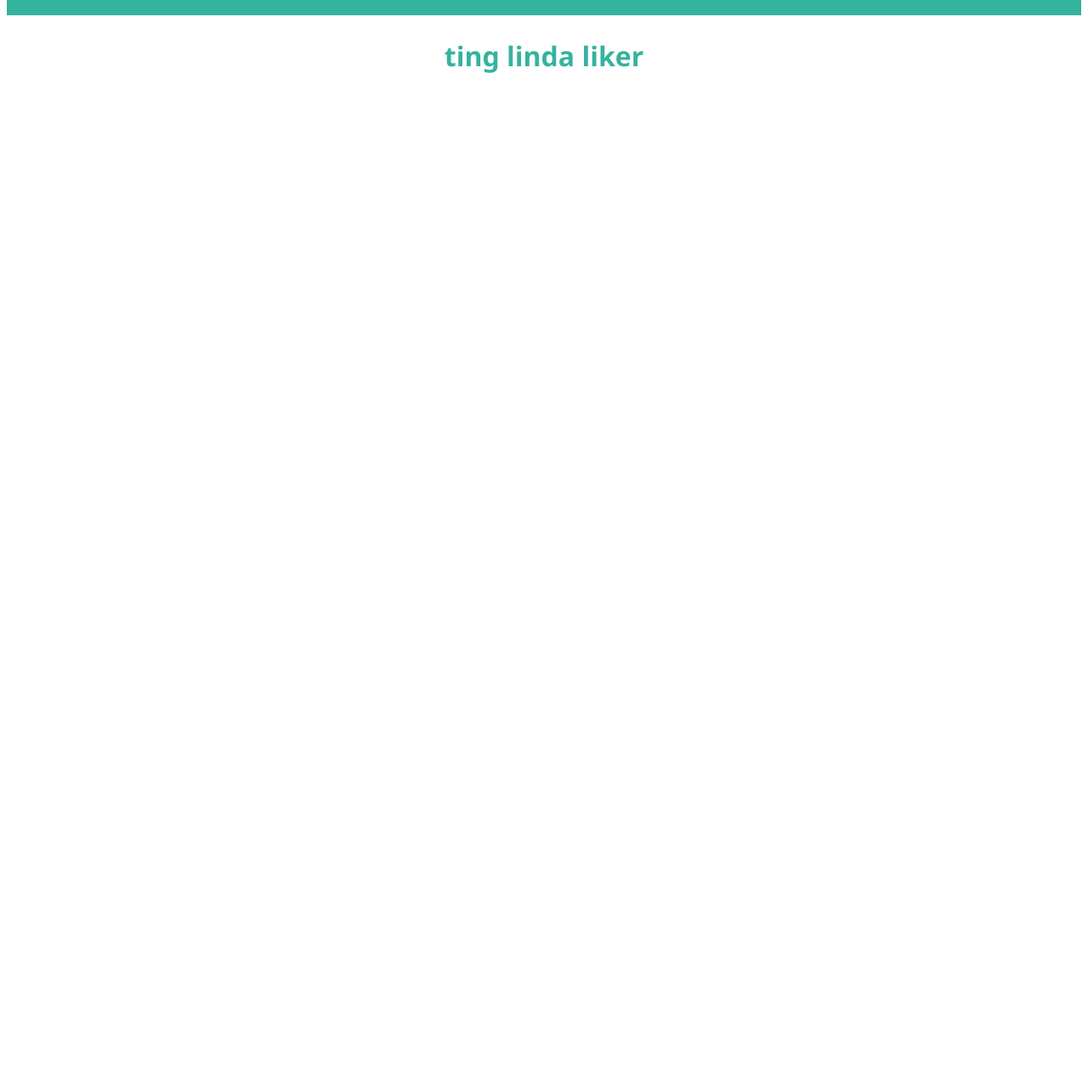
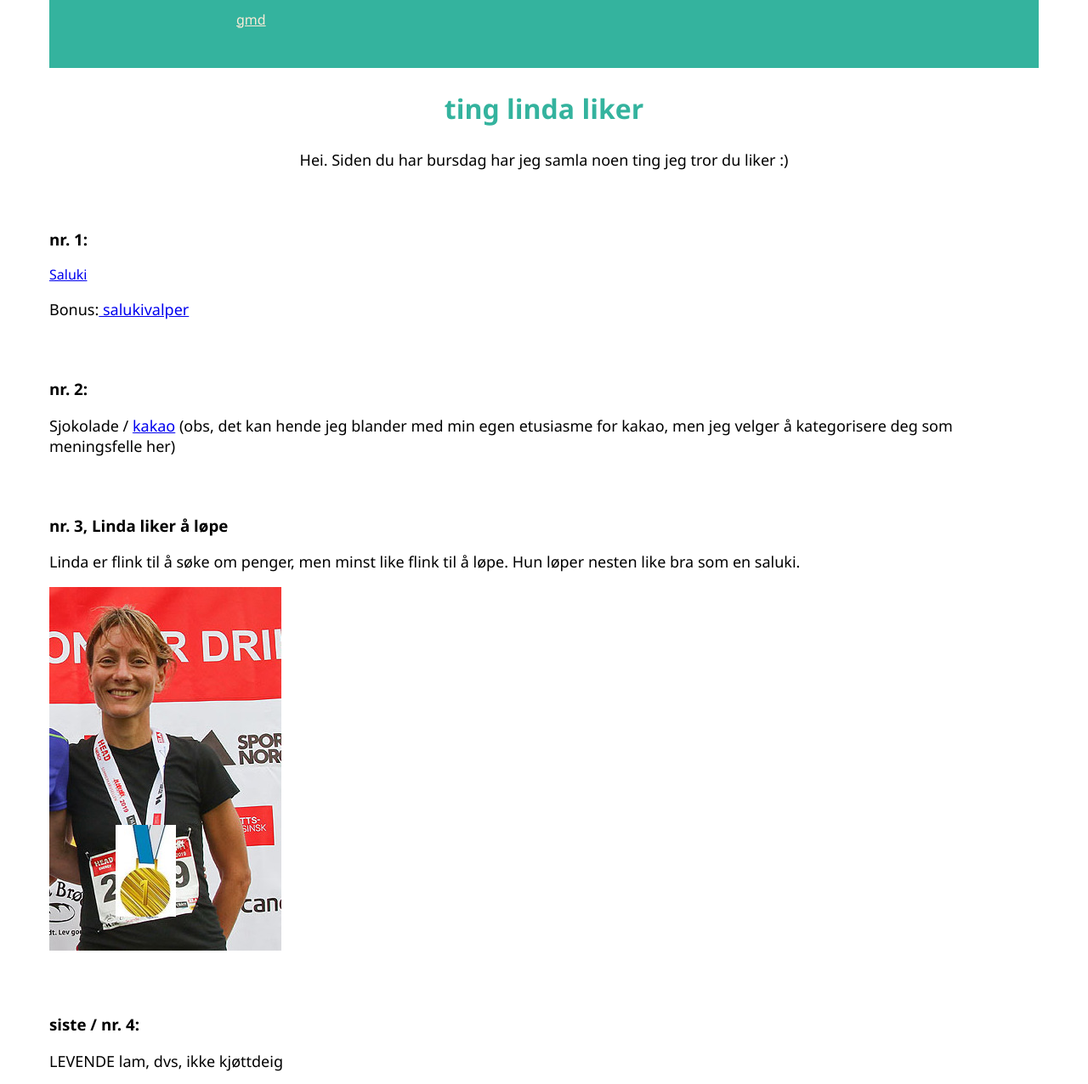
Before and after one commit to AniTei/lindabursdag, a plain HTML site: page tinglindaliker.html in a window 1280 px wide. Shown: the part 154-1430 px from the top of the page at 85% size. Before the commit the page ends 816 px from the top, so only its background shows below. Drawn offline with Linux system fonts and the light colour scheme; grey boxes are pictures that could not be loaded.

Commit message:
tror jeg er ferdig, har lagt til ting L liker

```diff
--- a/css/styles.css
+++ b/css/styles.css
@@ -12,7 +12,8 @@ header {
     color: antiquewhite;
 }
 nav li {
-    display: inline;
+    padding: 10px 10px;
+    list-style: none;
 }
 h2 {
     text-align: center;
@@ -22,12 +23,30 @@ h2 {
 body {
     font-family:'Segoe UI', Tahoma, Geneva, Verdana, sans-serif;
     min-height: 100vh;
+    padding: 0px 50px;
 }
 p {
     font-size: large;
+
 }
 
 #sang {
    text-align: center;
    padding-block: 40px;
 }
+#nisselue {
+    padding: 20px 50px;
+    border-radius: 50%;
+}
+#welcome {
+    text-align: center;
+}
+#hei {
+    text-align: center;
+}
+h3{
+    padding-top: 50px;
+}
+.liste {
+    display: inline;
+}
--- a/tinglindaliker.html
+++ b/tinglindaliker.html
@@ -19,15 +19,18 @@
         <main>
             <h2>ting linda liker</h2>
 
-            <!--lam som er levende (ikke døde)
-            kakao/sjokolade
-            saluki
-            løpe
-
-        smooth sroll-->
-
-
-
+            <p id="hei">Hei. Siden du har bursdag har jeg samla noen ting jeg tror du liker :) </p>
+            <h3>nr. 1:</h3>
+                <a href="https://en.wikipedia.org/wiki/Saluki">Saluki</a>
+                    <p>Bonus:<a href ="https://www.youtube.com/watch?v=euwjlfpZ9O8"> salukivalper</a></p>
+            <h3>nr. 2:</h3>
+                <p>Sjokolade / <a href="https://www.youtube.com/watch?v=mnDuCVm4KQY">kakao</a> (obs, det kan hende jeg blander med min egen etusiasme for kakao, men jeg velger å kategorisere deg som meningsfelle her)</p>
+            <h3>nr. 3, Linda liker å løpe</h3>
+                <p>Linda er flink til å søke om penger, men minst like flink til å løpe. Hun løper nesten like bra som en saluki.</p>
+                <img src="images/3J6A7946.jpg" alt="linda med gullmedalje">
+            <h3>siste / nr. 4:</h3>
+                <p>LEVENDE lam, dvs, ikke kjøttdeig</p>
+                <iframe width="560" height="315" src="https://www.youtube.com/embed/JBRQZ6tKUQs" title="YouTube video player" frameborder="0" allow="accelerometer; autoplay; clipboard-write; encrypted-media; gyroscope; picture-in-picture" allowfullscreen></iframe>
         </main>
         <footer>
         </footer>
```
Also changed, not shown: index.html (+5 -3 lines), images/357388.jpg (added), images/3J6A7946.jpg (added), images/images.jpeg (added), 1 other file.
